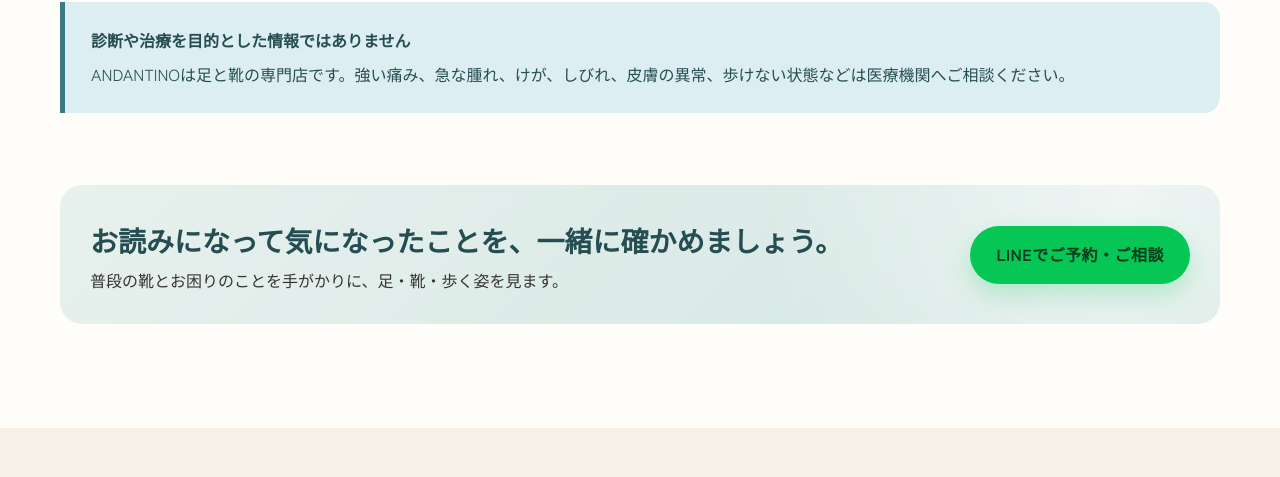
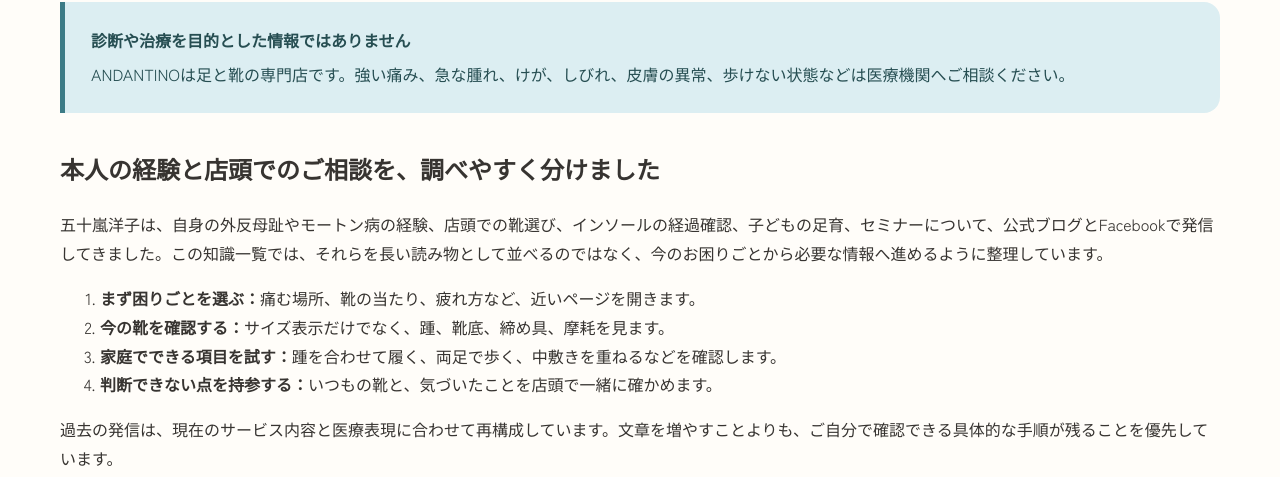
Before and after one commit to toshi1218/andantino, a website: page guides.html in a window 1280 px wide. Shown: the part 1929-2406 px from the top of the page. Drawn offline with Linux system fonts and the light colour scheme.

Commit message:
本人発信をもとにguidesを補強

```diff
--- a/guides.html
+++ b/guides.html
@@ -49,6 +49,22 @@
         </div>
         <section class="guide-path"><h2>どこから読めばよいか迷ったら</h2><p>「まず何を読めばいいか分からない」という方のために、よくあるお悩みごとの入り口をまとめました。</p><ul><li><strong>歩くと膝や腰が気になる方は：</strong><a href="./adult-shoes.html">30代からの靴選び</a>と<a href="./knee-pain.html">膝の痛みと靴・インソールの見直し方</a>から。</li><li><strong>お子さんの靴選びに迷っている方は：</strong><a href="./childrens-shoes.html">子ども靴と足育</a>から。</li><li><strong>今の靴が合っているか不安な方は：</strong><a href="./shoe-wearing.html">足に合う靴の選び方・履き方</a>から。</li><li><strong>実際の相談の様子を知りたい方は：</strong><a href="./case-studies.html">ご相談事例</a>から。</li></ul></section>
         <div class="callout"><strong>診断や治療を目的とした情報ではありません</strong><p>ANDANTINOは足と靴の専門店です。強い痛み、急な腫れ、けが、しびれ、皮膚の異常、歩けない状態などは医療機関へご相談ください。</p></div>
+        <section id="how-to-use-guides">
+          <h2>本人の経験と店頭でのご相談を、調べやすく分けました</h2>
+          <p>
+            五十嵐洋子は、自身の外反母趾やモートン病の経験、店頭での靴選び、インソールの経過確認、子どもの足育、セミナーについて、公式ブログとFacebookで発信してきました。この知識一覧では、それらを長い読み物として並べるのではなく、今のお困りごとから必要な情報へ進めるように整理しています。
+          </p>
+          <ol>
+            <li><strong>まず困りごとを選ぶ：</strong>痛む場所、靴の当たり、疲れ方など、近いページを開きます。</li>
+            <li><strong>今の靴を確認する：</strong>サイズ表示だけでなく、踵、靴底、締め具、摩耗を見ます。</li>
+            <li><strong>家庭でできる項目を試す：</strong>踵を合わせて履く、両足で歩く、中敷きを重ねるなどを確認します。</li>
+            <li><strong>判断できない点を持参する：</strong>いつもの靴と、気づいたことを店頭で一緒に確かめます。</li>
+          </ol>
+          <p>
+            過去の発信は、現在のサービス内容と医療表現に合わせて再構成しています。文章を増やすことよりも、ご自分で確認できる具体的な手順が残ることを優先しています。
+          </p>
+          <p class="info-note">主な本人発信：<a href="https://blog.livedoor.jp/andantino7110/" target="_blank" rel="noopener">公式Livedoorブログ ↗</a> ／ <a href="https://www.facebook.com/andantino.foot/" target="_blank" rel="noopener">公式Facebook ↗</a></p>
+        </section>
         <div class="article-cta"><div><h2>お読みになって気になったことを、一緒に確かめましょう。</h2><p>普段の靴とお困りのことを手がかりに、足・靴・歩く姿を見ます。</p></div><a class="button" href="https://line.me/R/ti/p/@680mdoos" target="_blank" rel="noopener">LINEでご予約・ご相談</a></div>
       </div></section>
     </main>
```
